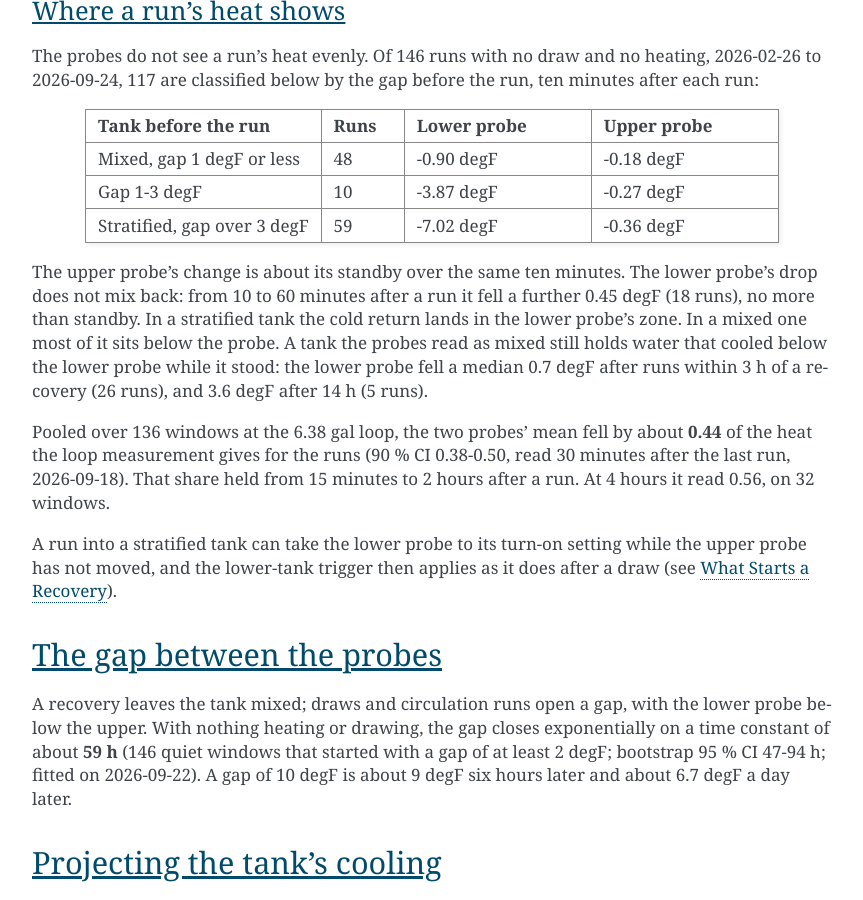
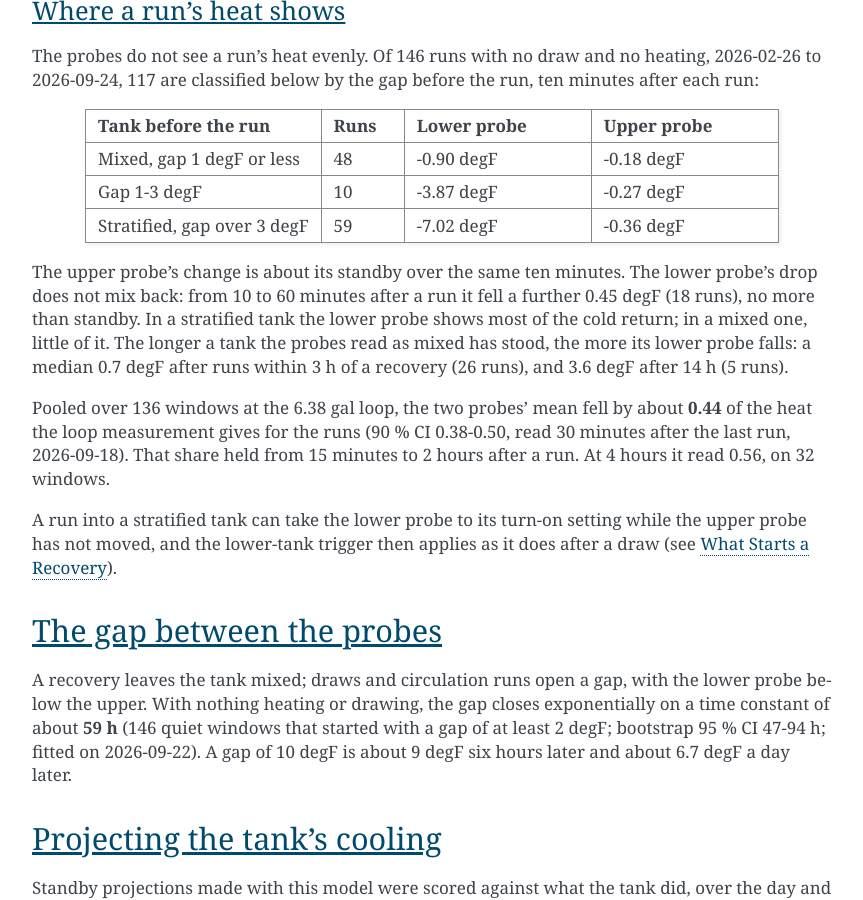
Before and after one commit to eman/nwp500-python, a Sphinx documentation site: the page built from docs/explanation/standby-loss.rst, in a window 1280 px wide and 900 px high, scrolled down 2810 px. Shown: the whole window, without its empty margins (338-1201 px from the left). Built offline with Sphinx 7.4.7, drawn with Linux system fonts in a browser that asks for light colours.

Commit message:
docs(sim): say what the probes show, not what they hide
The draw, standby and circulation passages described cold water lying
below the lower probe where it could not be seen. The record shows the
lower probe moving at once on a draw, by a share set by the gap and the
hours the tank has stood; the passages say that now. The empty point
is the median of four drawdowns, as the book's docs say, not five, and
zone_empty_btu's note says the current book still fits it best.

```diff
--- a/docs/explanation/standby-loss.rst
+++ b/docs/explanation/standby-loss.rst
@@ -185,11 +185,10 @@ gap before the run, ten minutes after each run:
 The upper probe's change is about its standby over the same ten minutes.
 The lower probe's drop does not mix back: from 10 to 60 minutes after a
 run it fell a further 0.45 degF (18 runs), no more than standby. In a
-stratified tank the cold return lands in the lower probe's zone. In a
-mixed one most of it sits below the probe. A tank the probes read as
-mixed still holds water that cooled below the lower probe while it stood:
-the lower probe fell a median 0.7 degF after runs within 3 h of a
-recovery (26 runs), and 3.6 degF after 14 h (5 runs).
+stratified tank the lower probe shows most of the cold return; in a
+mixed one, little of it. The longer a tank the probes read as mixed has
+stood, the more its lower probe falls: a median 0.7 degF after runs
+within 3 h of a recovery (26 runs), and 3.6 degF after 14 h (5 runs).
 
 Pooled over 136 windows at the 6.38 gal loop, the two probes' mean
 fell by about **0.44** of the heat the loop measurement gives for the
--- a/docs/reference/simulator-inputs.rst
+++ b/docs/reference/simulator-inputs.rst
@@ -551,8 +551,8 @@ the tank reads full (``book.uniform_band_f``) with nothing drawn or
 circulated in it: with nothing heating, after a recovery and before
 anything was drawn or circulated, or with the heat pump running alone.
 After a draw, the heat pump must first run ``book.anchor_run_min``
-(15 minutes of its running time) for its anchor, since until the cold
-front reaches the lower probe the probes show only part of a draw;
+(15 minutes of its running time) for its anchor, since until then the
+probes show only part of a draw's heat;
 with no anchor in the record, that run counts from its start. A
 quiet full-looking tank after a draw is no anchor, for the same
 reason. A recovery that ends during a draw anchors at its end. Then it
```
Also changed, not shown: docs/explanation/simulator.rst (+6 -6 lines), 5 other files.
